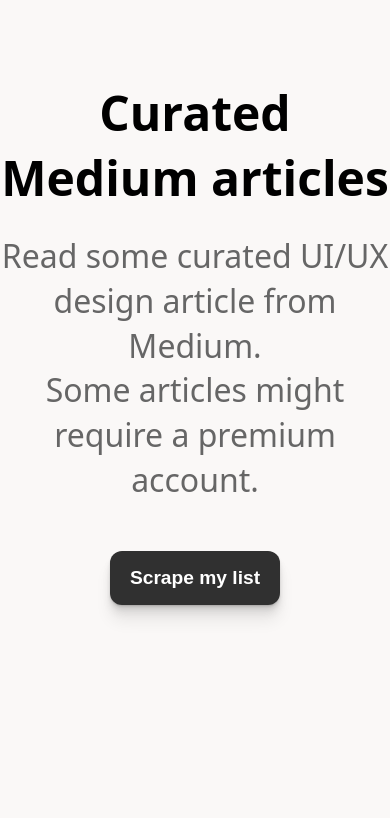
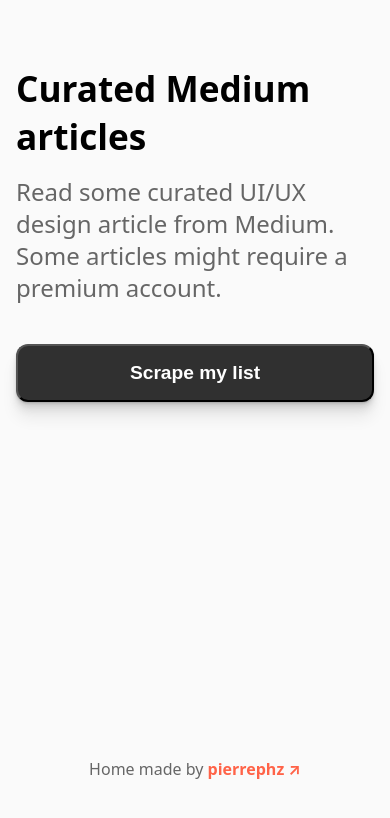
Before and after one commit to pierrephz/medium-scraper, a Next.js app: page / in a window 390 px wide. Shown: the top 818 px of the page. Built offline with nearby package versions, Linux system fonts and the light colour scheme.

Commit message:
Add responsivness, fix interactions, clean UI, add add footer

```diff
--- a/app/globals.css
+++ b/app/globals.css
@@ -14,7 +14,7 @@
   scroll-behavior: smooth;
   cursor: default;
   white-space: normal;
-  background-color: #FAF8F7;
+  background-color: #FAFAFA;
 }
 
 h1 {
@@ -46,14 +46,18 @@
 }
 
 a {
+  text-decoration: none;
+}
+
+.link {
   display: inline-block;
   text-decoration: none;
   width: fit-content;
 }
 
-a:hover {
+.link:hover {
   text-decoration: underline;
-  text-underline-offset: 6px;
+  text-underline-offset: 8px;
 }
 
 
@@ -61,9 +65,9 @@
 
 .container {
   max-width: 100vw;
+  min-height: 100vh;
   display: flex;
-  justify-content: center;
-  display: flex;
+  justify-content: space-between;
   flex-direction: column;
   align-items: center;
   padding: 5rem 0;
@@ -80,17 +84,17 @@
 }
 
 button {
-  display: inline-block;
+  display: flex;
+  justify-content: center;
+  gap: .8rem;
   padding: 16px 20px;
   margin: 1.5rem 0;
   background-color: #303030;
   color: white;
   font-weight: bold;
-  border: none;
   border-radius: 12px;
   cursor: pointer;
   font-size: 1.2rem;
-  position: relative;
   box-shadow: rgba(0, 0, 0, 0.07) 0px 1px 1px, rgba(0, 0, 0, 0.07) 0px 2px 2px, rgba(0, 0, 0, 0.07) 0px 4px 4px, rgba(0, 0, 0, 0.07) 0px 8px 8px, rgba(0, 0, 0, 0.07) 0px 16px 16px;
   transition: color .1s, background-color .1s;
 }
@@ -102,13 +106,10 @@
 .spinner {
   width: 20px;
   height: 20px;
-  border: 2px solid #ffffff;
+  border: 3px solid #ffffff;
   border-top-color: #303030;
   border-radius: 50%;
   animation: spin 0.6s linear infinite;
-  display: inline-block;
-  margin-right: 8px;
-  vertical-align: middle;
 }
 
 @keyframes spin {
@@ -132,18 +133,81 @@
 }
 
 .article {
-  border-radius: 16px;
-  border: solid 2px #eaeaea;
+  border-radius: 20px;
+  border: solid 1px #eaeaea;
+  background-color: #ffffff;
+  box-shadow: 1px 1px rgba(0,0,0,.02), 0px 4px 8px rgba(0,0,0,.03);
   padding: 1.5rem;
   overflow: hidden;
   display: flex;
   flex-direction: column;
   justify-content: space-between;
   gap: .8rem;
+  transition: box-shadow .2s, rotate .2s, transform .2s;
 }
 
 .article-header {
   display: flex;
   flex-direction: column;
-  gap: .5rem;
+  gap: .75rem;
 }
+
+.article:hover {
+  box-shadow: 1px 1px rgba(0,0,0,.02), 0px 6px 12px rgba(0,0,0,.06);
+  rotate: .5deg;
+  transform: translateY(-6px);
+}
+
+
+
+
+
+
+
+@media (max-width: 800px) {
+
+  h1 {
+    font-size: 2.2rem;
+  }
+
+  h2 {
+    font-size: 1.5rem;
+    line-height: 2rem;
+  }
+
+  h3 {
+    font-size: 1.2rem;
+    line-height: 1.6rem;
+  }
+
+  p {
+    font-size: 1rem;
+  }
+
+  img {
+    width: 100px;
+  }
+
+  .container {
+    padding: 4rem 1rem;
+    gap: 3rem;
+  }
+
+  .hero {
+    text-align: left;
+    justify-content: flex-start;
+    align-items: stretch;
+    gap: 1rem;
+  }
+
+  .articles {
+    grid-template-columns: 1fr;
+    gap: 1rem;
+    width: 100%;
+  }
+
+  .article {
+    padding: 1.2rem;
+  }
+
+}
--- a/app/layout.js
+++ b/app/layout.js
@@ -13,8 +13,8 @@
 });
 
 export const metadata = {
-  title: "Create Next App",
-  description: "Generated by create next app",
+  title: "Medium scraper from Pierre",
+  description: "Read about the latest UI/UX articles from Medium.",
 };
 
 export default function RootLayout({ children }) {
--- a/app/page.js
+++ b/app/page.js
@@ -1,5 +1,4 @@
 import "./globals.css";
-import Script from "next/script";
 
 export default function Home() {
   return (
@@ -15,6 +14,19 @@
         </button>
       </div>
       <div id="articles" className="articles"></div>
+      <div className="footer">
+        <p>
+          Home made by{" "}
+          <a
+            href="https://pierrephilouze.com"
+            target="_blank"
+            className="link"
+            style={{ color: "#FF6348", fontWeight: "bold" }}
+          >
+            pierrephz <span>↗</span>
+          </a>
+        </p>
+      </div>
 
       <script src="/script.js"></script>
     </div>
```
Also changed, not shown: public/script.js (+6 -3 lines).
